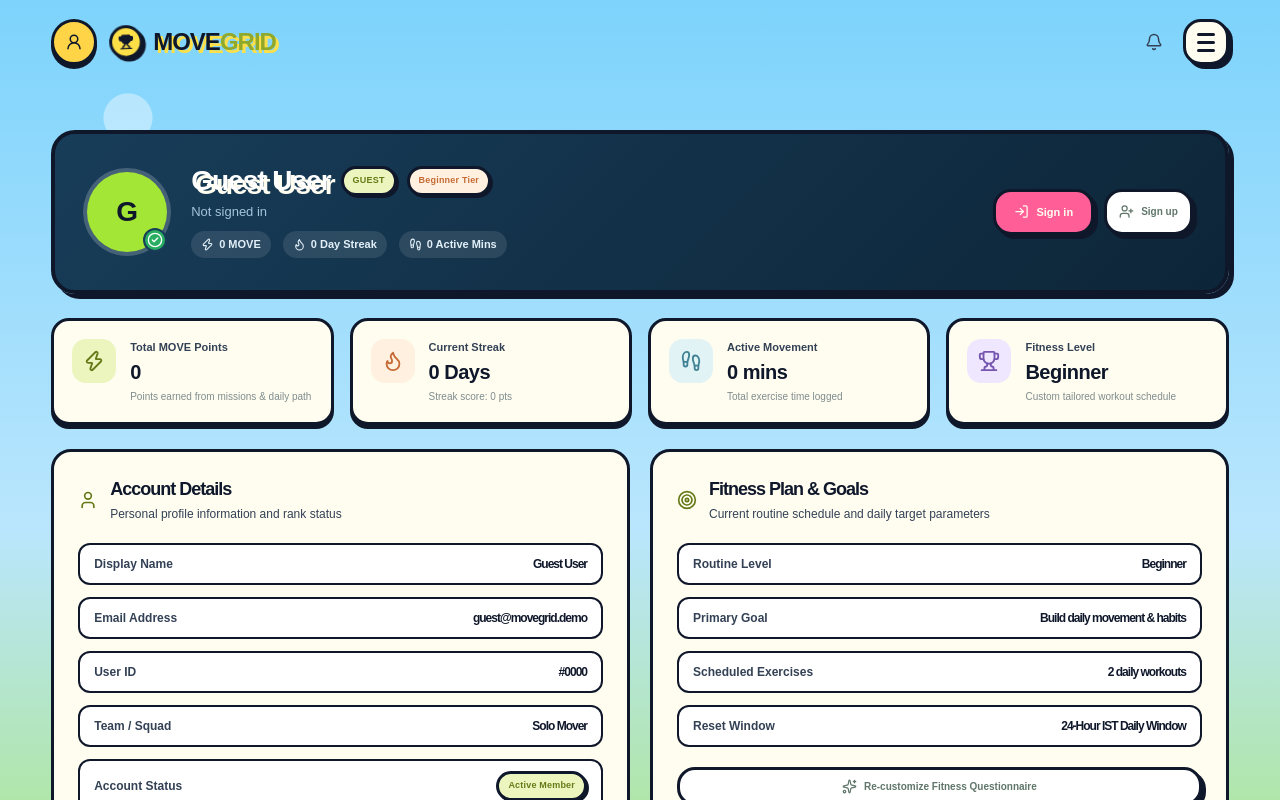
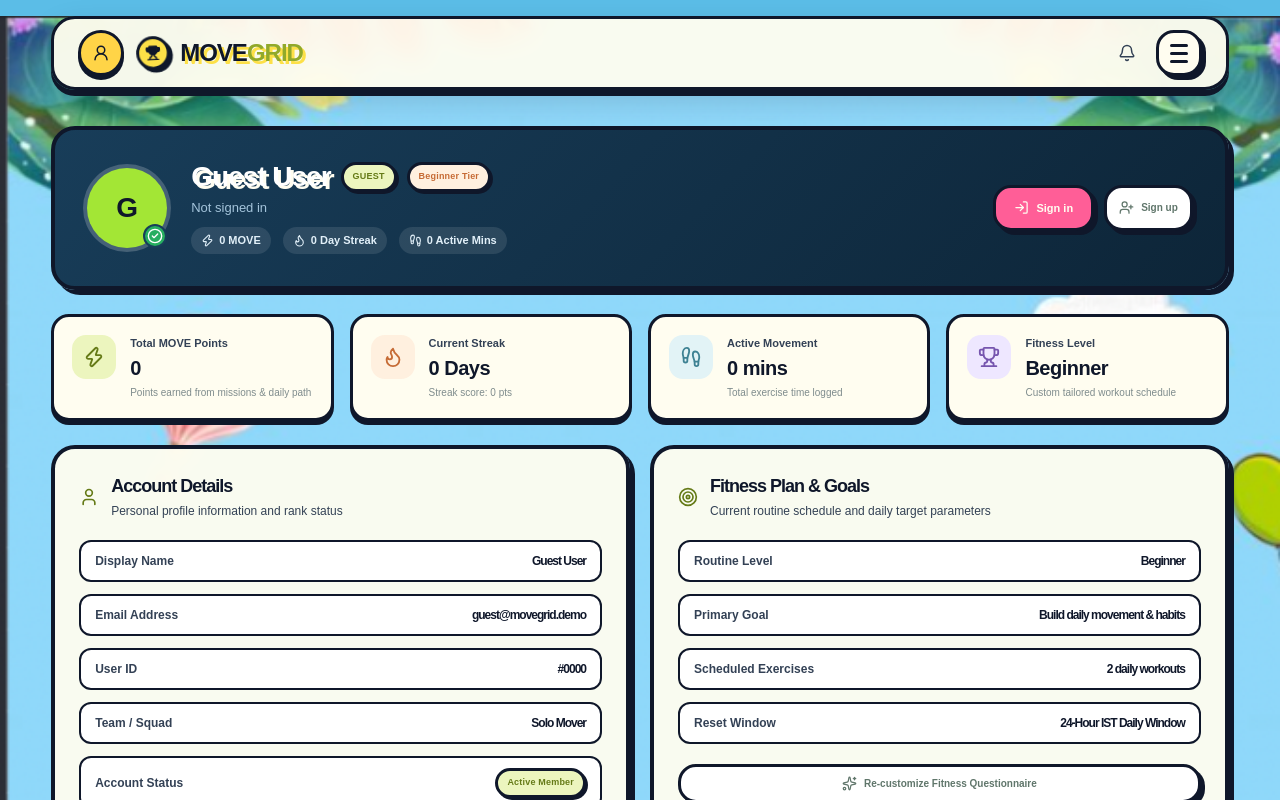
Before and after one commit to Hemanntnagar/movegrid, a Next.js app in the folder frontend/: page /profile in a window 1280 px wide. Shown: the top 800 px of the page. Built offline with nearby package versions, Linux system fonts and the light colour scheme; no server answers.

Commit message:
theme upgrade

```diff
--- a/frontend/app/globals.css
+++ b/frontend/app/globals.css
@@ -32,17 +32,17 @@
 }
 * { border-color: var(--border); }
 html, body {
-  background: linear-gradient(180deg, #7dd3fc 0%, #bae6fd 45%, #a3e635 100%);
+  min-height: 100vh;
   color: var(--foreground);
-  min-height: 100vh;
+  background-color: #5bbde7;
 }
 body {
   font-family: Arial, sans-serif;
-  background-image:
-    radial-gradient(circle at 10% 10%, rgba(255, 255, 255, 0.4) 0 24px, transparent 25px),
-    radial-gradient(circle at 90% 15%, rgba(255, 255, 255, 0.4) 0 32px, transparent 33px),
-    radial-gradient(circle at 50% 80%, rgba(255, 255, 255, 0.25) 0 45px, transparent 46px),
-    linear-gradient(180deg, #7dd3fc 0%, #bae6fd 45%, #a3e635 100%);
+  background-image: url('/bg-cartoon-nature.png');
+  background-size: cover;
+  background-position: center top;
+  background-repeat: no-repeat;
+  background-attachment: fixed;
 }
 button, .primary-button, .outline-button {
   border: 3.5px solid #0f172a !important;
@@ -59,10 +59,15 @@ button:active, .primary-button:active, .outline-button:active {
   box-shadow: 1px 1px 0px #0f172a !important;
 }
 .topbar {
-  height: 84px;
-  padding: 0 4vw;
-  background: #fffdf0;
-  border-bottom: 4px solid #0f172a;
+  height: 74px;
+  padding: 0 24px;
+  background: rgba(255, 253, 240, 0.95) !important;
+  backdrop-filter: blur(12px);
+  -webkit-backdrop-filter: blur(12px);
+  border: 3.5px solid #0f172a !important;
+  border-radius: 24px !important;
+  box-shadow: 0 6px 0px #0f172a, 0 12px 30px rgba(15, 23, 42, 0.15) !important;
+  margin: 16px 4vw 0 !important;
 }
 .brand {
   font-size: 24px;
@@ -86,17 +91,29 @@ button:active, .primary-button:active, .outline-button:active {
 .desktop-nav .nav-active { color: #ff5e97; border-bottom: 4px solid #ff5e97; }
 .icon-button, .mobile-menu { border: 0 !important; box-shadow: none !important; background: transparent !important; }
 .avatar { border: 3.5px solid #0f172a; background: #ff72a5; color: var(--ink); }
-.main-content { padding-top: 46px; }
+.main-content { padding-top: 36px; }
+.welcome {
+  background: rgba(255, 253, 240, 0.92);
+  backdrop-filter: blur(10px);
+  -webkit-backdrop-filter: blur(10px);
+  border: 3.5px solid #0f172a;
+  border-radius: 26px;
+  padding: 24px 28px;
+  box-shadow: 6px 6px 0px #0f172a;
+  margin-bottom: 24px;
+}
 .eyebrow { color: #0f172a; letter-spacing: 1.5px; font-weight: 900; }
 h1, h2, h3, strong { font-weight: 900; letter-spacing: -1px; }
-h1 { font-size: clamp(34px, 5vw, 62px); text-shadow: 4px 4px 0 #fffdf0; }
-.welcome h1 span { color: #ff5e97; text-shadow: 4px 4px 0 #0f172a; }
+h1 { font-size: clamp(34px, 5vw, 62px); text-shadow: 3px 3px 0 #fffdf0; }
+.welcome h1 span { color: #ff5e97; text-shadow: 3px 3px 0 #0f172a; }
 .subhead { color: #0f172a; font-weight: 800; }
-.streak-badge, .stat-card, .mission-card, .leaderboard-card, .squad-card, .reward-card, .recommendation, .nearby-map {
+.streak-badge, .stat-card, .mission-card, .leaderboard-card, .squad-card, .reward-card, .recommendation, .nearby-map, .profile-card, .login-card {
   border: 4px solid #0f172a !important;
   border-radius: 24px !important;
   box-shadow: 5px 5px 0px #0f172a !important;
-  background: #fffdf0;
+  background: rgba(255, 253, 240, 0.95) !important;
+  backdrop-filter: blur(8px);
+  -webkit-backdrop-filter: blur(8px);
   transition: transform 0.2s cubic-bezier(0.175, 0.885, 0.32, 1.275), box-shadow 0.2s ease;
 }
 .streak-badge { background: #fde047; color: var(--ink); }
@@ -105,19 +122,19 @@ h1 { font-size: clamp(34px, 5vw, 62px); text-shadow: 4px 4px 0 #fffdf0; }
   transform: translateY(-4px) rotate(1deg);
   box-shadow: 8px 8px 0px #0f172a !important;
 }
-.stat-card.lime { background: #a3e635; }
-.stat-card.orange { background: #ff7b3d; }
-.stat-card.blue { background: #38bdf8; }
-.stat-card.purple { background: #c084fc; }
+.stat-card.lime { background: rgba(163, 230, 53, 0.94); }
+.stat-card.orange { background: rgba(255, 123, 61, 0.94); }
+.stat-card.blue { background: rgba(56, 189, 248, 0.94); }
+.stat-card.purple { background: rgba(192, 132, 252, 0.94); }
 .stat-icon { border: 3px solid #0f172a; background: #fffdf0; border-radius: 50%; box-shadow: 2px 2px 0 #0f172a; }
 .primary-button { background: #ff5e97; color: #fffdf0; font-weight: 900; padding: 12px 18px; }
 .text-button { border: 0; box-shadow: none; background: transparent; color: #ff5e97; font-weight: 900; }
 .pill { border: 3px solid #0f172a; border-radius: 999px; color: var(--ink); font-weight: 900; background: #fde047; box-shadow: 2px 2px 0 #0f172a; }
-.recommendation { background: #ff72a5; overflow: hidden; }
-.mission-card.mint { background: #a3e635; }.mission-card.orange { background: #ff7b3d; }.mission-card.blue { background: #38bdf8; }
+.recommendation { background: rgba(255, 114, 165, 0.94); overflow: hidden; }
+.mission-card.mint { background: rgba(163, 230, 53, 0.94); }.mission-card.orange { background: rgba(255, 123, 61, 0.94); }.mission-card.blue { background: rgba(56, 189, 248, 0.94); }
 .mission-card .primary-button { background: #0f172a; color: #fff; }
 .modal-backdrop { background: rgba(15, 23, 42, 0.6); backdrop-filter: blur(4px); }
-.modal { background: #fffdf0; border: 4px solid #0f172a; border-radius: 30px; box-shadow: 10px 10px 0 #0f172a; }
+.modal { background: rgba(255, 253, 240, 0.98); border: 4px solid #0f172a; border-radius: 30px; box-shadow: 10px 10px 0 #0f172a; }
 .close-button { background: #ff72a5; border: 3px solid #0f172a; }
 
 /* Speech Bubble Banner */
```
Also changed, not shown: frontend/public/bg-cartoon-nature.png (added), frontend/public/images/bg-cartoon-nature.png (added).
